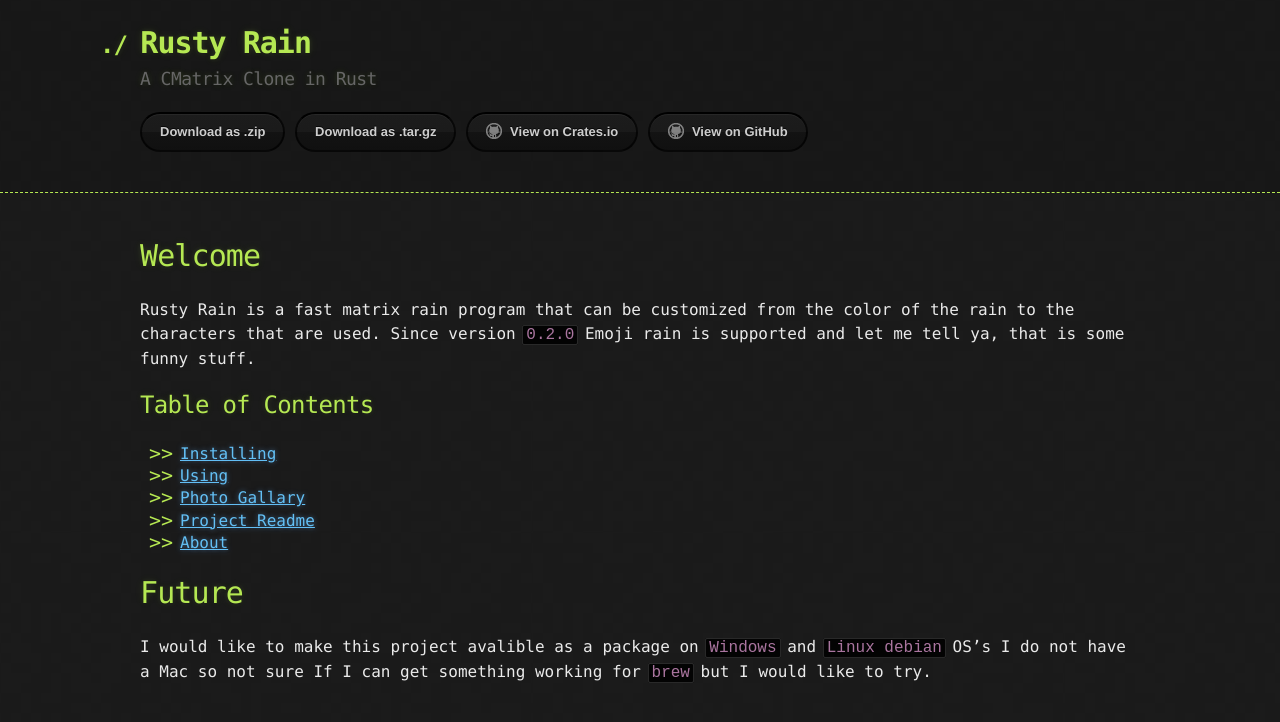
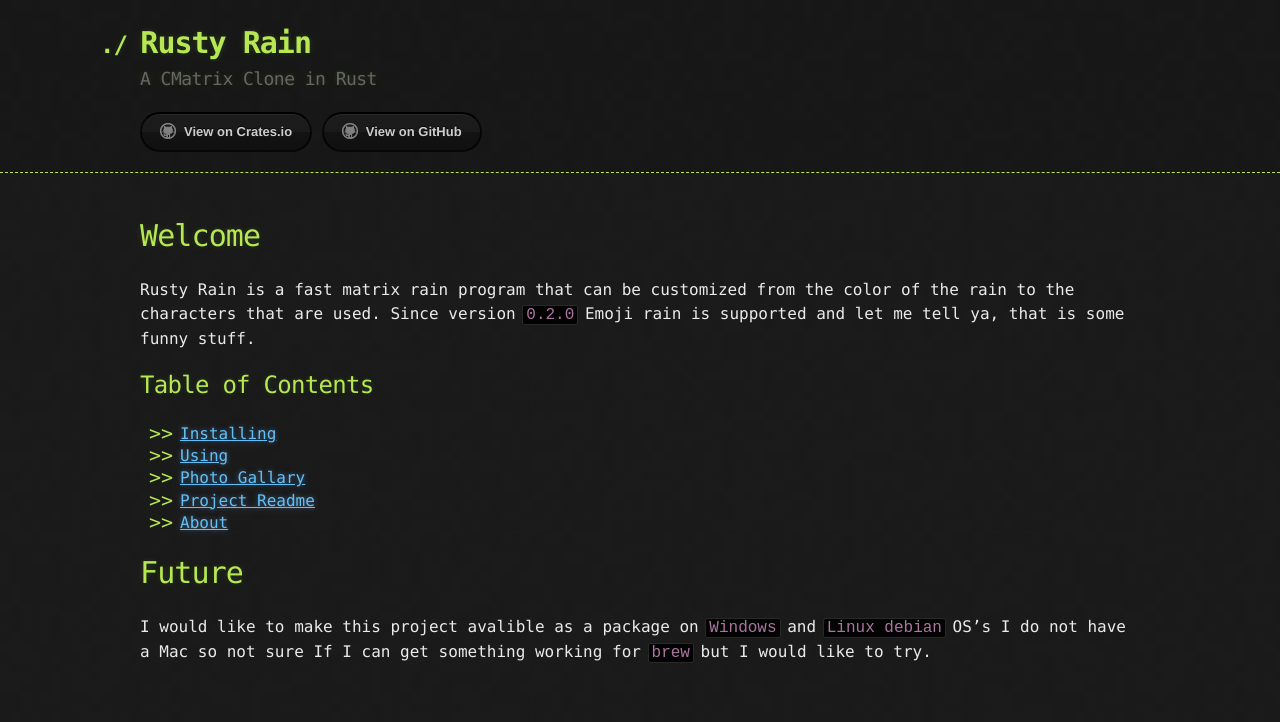
Before and after one commit to cowboy8625/rusty-rain, a Jekyll site: the page built from index.md, in a window 1280 px wide. Shown: the top 722 px of the page. Built offline with Jekyll 4.4.1, drawn with Linux system fonts in a browser that asks for light colours; our own code applies the rules of GitHub Pages for plain Markdown files.

Commit message:
removed download buttons and updated .gitignore

```diff
--- a/_layouts/default.html
+++ b/_layouts/default.html
@@ -17,12 +17,6 @@
           <h1>{{ site.title | default: site.github.repository_name }}</h1>
         </a>
         <h2>{{ site.description | default: site.github.project_tagline }}</h2>
-
-        <section id="downloads">
-          {% if site.show_downloads %}
-            <a href="{{ site.github.zip_url }}" class="btn">Download as .zip</a>
-            <a href="{{ site.github.tar_url }}" class="btn">Download as .tar.gz</a>
-          {% endif %}
           <a href="{{ site.crate }}" class="btn btn-github"><span class="icon"></span>View on Crates.io</a>
           <a href="{{ site.github }}" class="btn btn-github"><span class="icon"></span>View on GitHub</a>
         </section>
```
Also changed, not shown: 1 other file.
